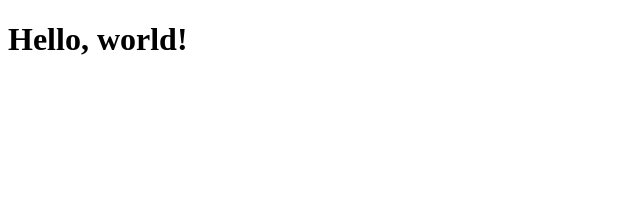
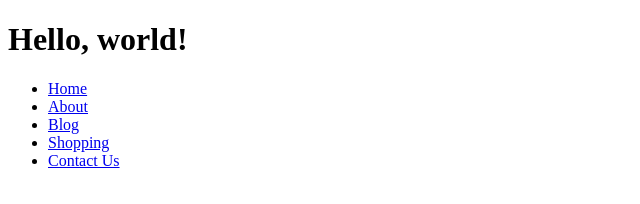
Before and after one commit to CoolMcProgrammer123/Week-12_Lab, a website: page public/index.html in a window 1280 px wide. Shown: the whole page, without its empty margins (0-640 px from the left). Drawn offline with Linux system fonts and the light colour scheme.

Commit message:
Appended data into list items into HTML

```diff
--- a/public/index.html
+++ b/public/index.html
@@ -10,6 +10,12 @@
 <body>
     <h1>Hello, world!</h1>
 
+    <nav>
+        <ul id="navLinks">
+
+        </ul>
+    </nav>
+
     <script src="./js/main.js"></script>
 </body>
 
--- a/public/js/main.js
+++ b/public/js/main.js
@@ -21,6 +21,21 @@ async function getRecords(data){
     const fetchedData = await fetch('../data/data.json')
     const result = await fetchedData.json();
     console.log('Result: ', result);
+
+    const navHolder = document.querySelector('#navLinks')
+
+    result.mainnav.forEach(item => {
+        // console.log("Inside foreach: ", item);
+
+        // Create new list item
+        let listItem = document.createElement('li')
+
+        // Add link in the li
+        listItem.innerHTML = `<a href="${item.url}">${item.text}</a>`
+
+        // Append the new li to the menu variable
+        navHolder.appendChild(listItem);
+    });
 }
 
 getRecords();
```
